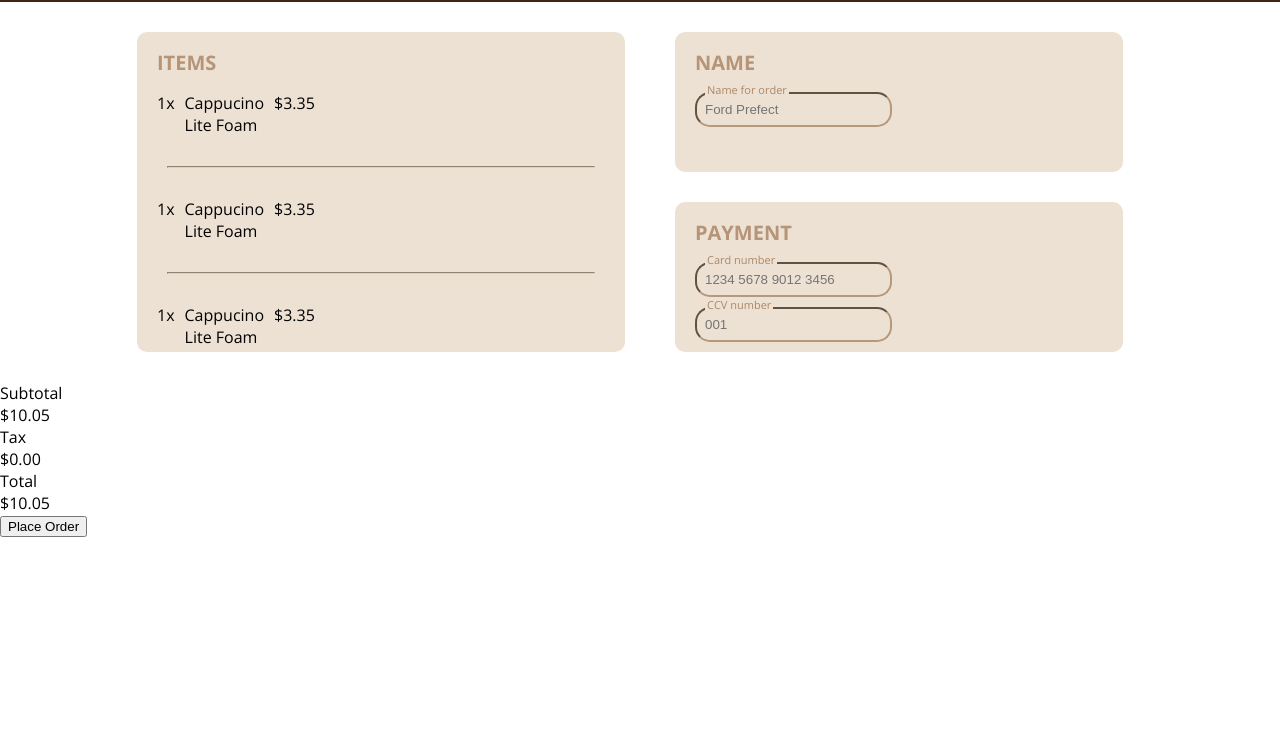
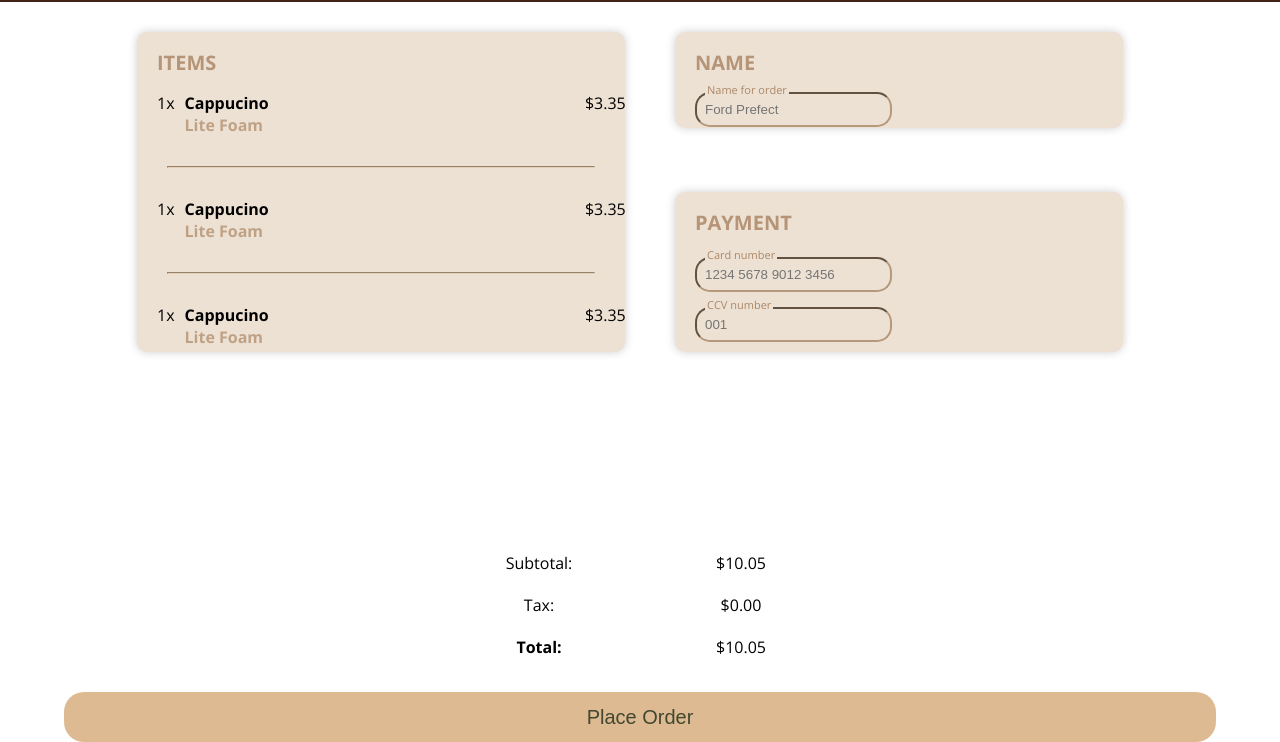
Before and after one commit to didierganthier/coffee-masters, a website: page index.html in a window 1280 px wide. Shown: the part 58-800 px from the top of the page. Drawn offline with nearby package versions, Linux system fonts and the light colour scheme.

Commit message:
Style summary and order button

```diff
--- a/index.html
+++ b/index.html
@@ -18,33 +18,33 @@
             <div class="items">
                 <h2>Items</h2>
                 <div class="single-item">
-                    <div>1x</div>
-                    <div>
-                        <div>Cappucino</div>
-                        <div>Lite Foam</div>
-                        <div></div>
+                    <div class="qty-item">1x</div>
+                    <div class="name-type">
+                        <div class="coffee-name">Cappucino</div>
+                        <div class="coffee-type">Lite Foam</div>
+                        <div class="coffee-type"></div>
                     </div>
-                    <div>$3.35</div>
+                    <div class="price-item">$3.35</div>
                 </div>
                 <hr />
                 <div class="single-item">
-                    <div>1x</div>
-                    <div>
-                        <div>Cappucino</div>
-                        <div>Lite Foam</div>
-                        <div></div>
+                    <div class="qty-item">1x</div>
+                    <div class="name-type">
+                        <div class="coffee-name">Cappucino</div>
+                        <div class="coffee-type">Lite Foam</div>
+                        <div class="coffee-type"></div>
                     </div>
-                    <div>$3.35</div>
+                    <div class="price-item">$3.35</div>
                 </div>
                 <hr />
                 <div class="single-item">
-                    <div>1x</div>
-                    <div>
-                        <div>Cappucino</div>
-                        <div>Lite Foam</div>
-                        <div></div>
+                    <div class="qty-item">1x</div>
+                    <div class="name-type">
+                        <div class="coffee-name">Cappucino</div>
+                        <div class="coffee-type">Lite Foam</div>
+                        <div class="coffee-type"></div>
                     </div>
-                    <div>$3.35</div>
+                    <div class="price-item">$3.35</div>
                 </div>
             </div>
             <div class="card-info">
@@ -69,20 +69,18 @@
             </div>
         </div>
         <div class="summary">
-            <div>
-                <div>Subtotal</div>
+            <div class="summary-content">
+                <div>Subtotal:</div>
                 <div>$10.05</div>
-            </div>
-            <div>
-                <div>Tax</div>
+                <div>Tax:</div>
                 <div>$0.00</div>
-            </div>
-            <div>
-                <div>Total</div>
+                <div class="total">Total:</div>
                 <div>$10.05</div>
             </div>
         </div>
-        <button type="submit" class="order-btn">Place Order</button>
+        <div class="order">
+            <button type="submit" class="order-btn">Place Order</button>
+        </div>
     </div>
     <script src="script.js"></script>
 </body>
--- a/style.css
+++ b/style.css
@@ -4,6 +4,7 @@ body {
   font-family: 'Open Sans', sans-serif;
   height: 100vh;
   overflow-y: hidden;
+  overflow-x: hidden;
 }
 
 .navigation {
@@ -39,6 +40,7 @@ body {
   width: 40%;
   height: 40vh;
   border-radius: 10px;
+  box-shadow: 0 0 10px 0 rgba(0, 0, 0, 0.2);
 }
 
 .items h2 {
@@ -49,7 +51,19 @@ body {
   margin-left: 20px;
 }
 
-/* Add space between the two elements of card-info */
+.items .name-type {
+  width: 80%;
+}
+
+.items .coffee-name {
+  font-weight: bold;
+}
+
+.items .coffee-type {
+  font-weight: 600;
+  color: #bfa286;
+}
+
 .card-info {
   display: flex;
   width: 40%;
@@ -68,10 +82,11 @@ body {
 
 .card-info .name {
   background-color: #ede1d4;
-  height: 50%;
+  height: 30%;
   display: flex;
   flex-direction: column;
   align-content: flex-start;
+  box-shadow: 0 0 10px 0 rgba(0, 0, 0, 0.2);
   margin-left: 20px;
   margin-right: 20px;
   border-radius: 10px;
@@ -85,6 +100,7 @@ body {
   flex-direction: column;
   justify-content: space-between;
   align-content: flex-start;
+  box-shadow: 0 0 10px 0 rgba(0, 0, 0, 0.2);
   margin-left: 20px;
   margin-right: 20px;
   padding-left: 20px;
@@ -134,3 +150,50 @@ hr {
   border-color: #b6987b;
   outline: none;
 }
+
+/* Center the summary div */
+.summary {
+  width: 100%;
+  height: 100%;
+  display: flex;
+  flex-direction: column;
+  justify-content: center;
+  align-items: center;
+  gap: 10px;
+  margin-top: 200px;
+}
+
+.summary-content {
+  width: 30%;
+  gap: 20px;
+  display: grid;
+  grid-template-columns: 1fr 1fr;
+  grid-template-rows: 1fr 1fr 1fr;
+  justify-items: center;
+  align-items: center;
+}
+
+.summary-content .total {
+  font-weight: bold;
+}
+
+/* Center order-btn in the middle of the screen */
+.order-btn {
+  position: absolute;
+  bottom: 0;
+  left: 0;
+  right: 0;
+  margin: auto;
+  width: 90%;
+  height: 50px;
+  background-color: #deba93;
+  color: #42472f;
+  font-size: 20px;
+  border: none;
+  border-radius: 20px;
+  cursor: pointer;
+}
+
+.order-btn:hover {
+  background-color: #b59477;
+}
```
